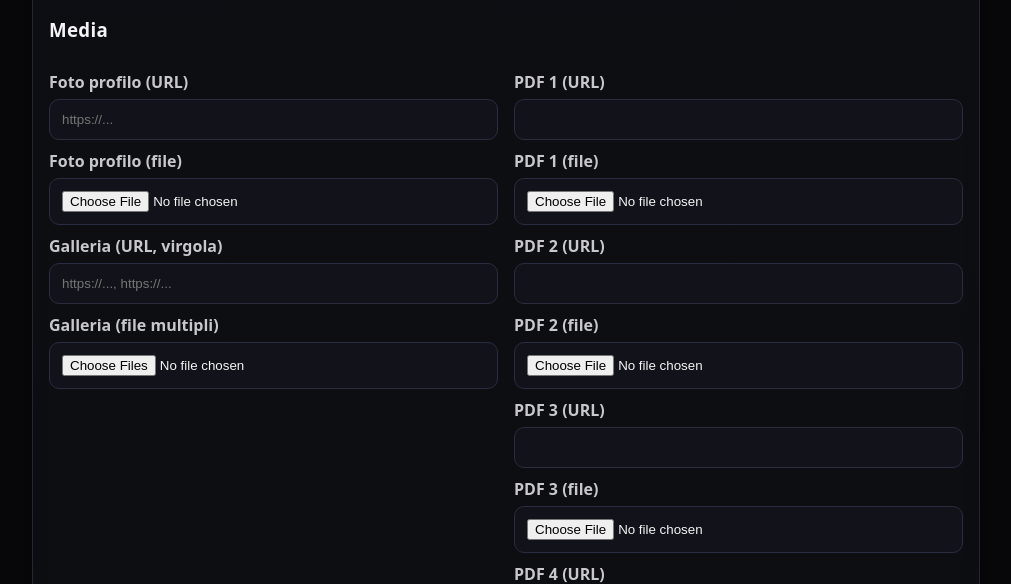
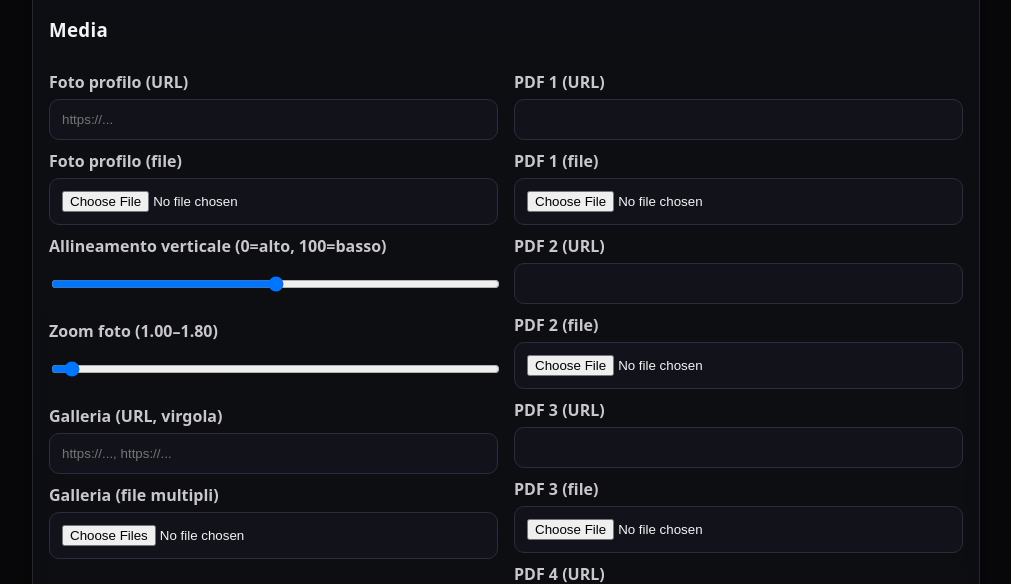
Before and after one commit to gidl59/pay4you-cards-luxury, a Flask app: page /admin/new in a window 1280 px wide. Shown: the part 1035-1619 px from the top of the page, without its empty margins (134-1145 px from the left). Run offline with Flask 3, Linux system fonts and the light colour scheme; the visitor is signed in with stand-in values (Sample User, id 1); parts of the project's set-up code (start-up, migrations or seed data) failed here and were passed over.

Commit message:
Update agent_form.html

```diff
--- a/templates/agent_form.html
+++ b/templates/agent_form.html
@@ -37,6 +37,12 @@
     <div>
       <label>Foto profilo (URL)</label><input name="photo_url" value="{{ agent.photo_url if agent else '' }}" placeholder="https://...">
       <label>Foto profilo (file)</label><input type="file" name="photo_file" accept="image/*">
+      <label>Allineamento verticale (0=alto, 100=basso)</label>
+<input type="range" name="photo_y" min="0" max="100" step="1" value="{{ agent.photo_y if agent and agent.photo_y else 50 }}">
+
+<label>Zoom foto (1.00–1.80)</label>
+<input type="range" name="photo_zoom" min="1" max="1.8" step="0.05" value="{{ agent.photo_zoom if agent and agent.photo_zoom else 1 }}">
+
 
       <label>Galleria (URL, virgola)</label><input name="gallery_urls" value="{{ agent.gallery_urls if agent else '' }}" placeholder="https://..., https://...">
       <label>Galleria (file multipli)</label><input type="file" name="gallery_files" accept="image/*" multiple>
```
